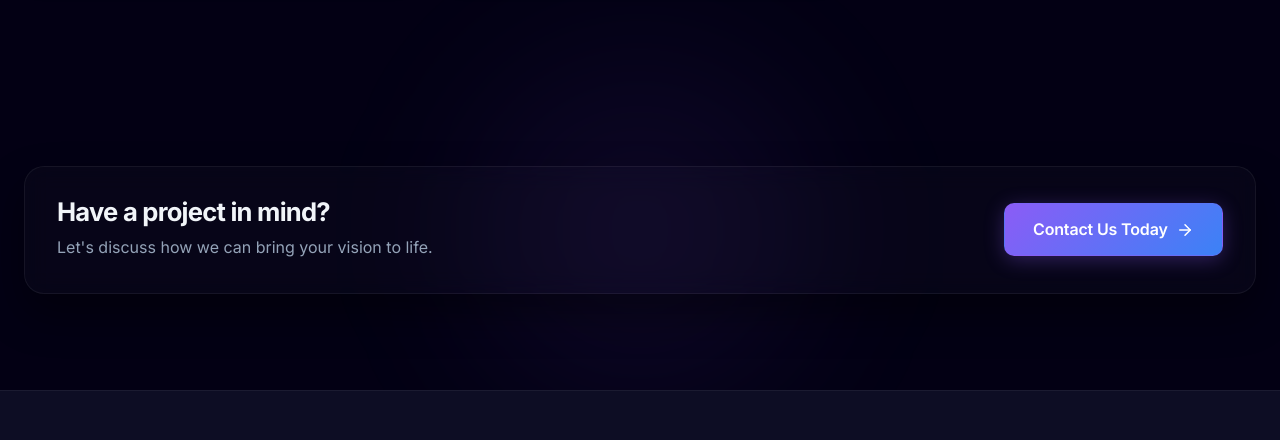
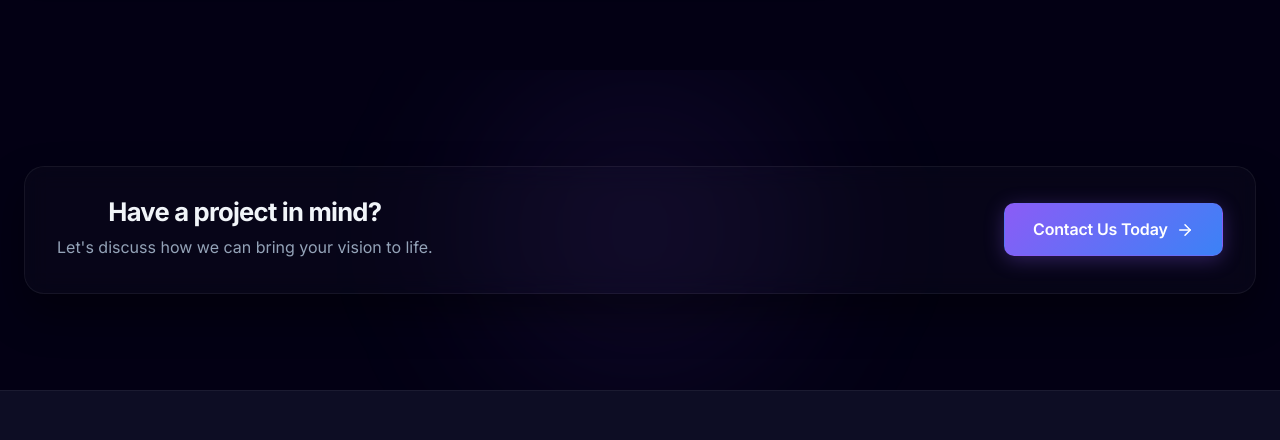
Before and after one commit to Vivek-Biswal/Pixora, a React (Vite) app: page /portfolio in a window 1280 px wide. Shown: the part 1710-2150 px from the top of the page. Built offline with nearby package versions, Linux system fonts and the light colour scheme; no server answers.

Commit message:
fix(mobile): resolve global horizontal overflow caused by background glows and fix drawer scrolling

```diff
--- a/src/components/Navbar.css
+++ b/src/components/Navbar.css
@@ -433,7 +433,7 @@
   top: 0;
   right: 0;
   width: 300px;
-  height: 100vh;
+  height: 100dvh;
   background: rgba(10, 10, 30, 0.97);
   backdrop-filter: blur(24px);
   -webkit-backdrop-filter: blur(24px);
@@ -443,6 +443,7 @@
   flex-direction: column;
   padding: var(--space-6);
   gap: var(--space-6);
+  overflow-y: auto;
 }
 
 [data-theme="light"] .nav-drawer {
@@ -463,6 +464,12 @@
   gap: var(--space-1);
   flex: 1;
   list-style: none;
+  overflow-y: auto;
+  -ms-overflow-style: none;
+  scrollbar-width: none;
+}
+.nav-drawer__links::-webkit-scrollbar {
+  display: none;
 }
 
 .nav-drawer__link {
--- a/src/pages/Portfolio/Portfolio.jsx
+++ b/src/pages/Portfolio/Portfolio.jsx
@@ -27,7 +27,7 @@ const Portfolio = () => {
     <div className="portfolio-page" style={{ paddingTop: 'var(--navbar-height)' }}>
       {/* Hero */}
       <section className="section" style={{ textAlign: 'center', position: 'relative' }}>
-        <div style={{ position: 'absolute', top: '-50%', left: '50%', transform: 'translateX(-50%)', width: '800px', height: '800px', background: 'radial-gradient(circle, rgba(59, 130, 246, 0.15) 0%, transparent 60%)', filter: 'blur(60px)', zIndex: 0, pointerEvents: 'none' }} />
+        <div style={{ position: 'absolute', top: '-50%', left: '50%', transform: 'translateX(-50%)', width: '100%', maxWidth: '800px', height: '800px', background: 'radial-gradient(circle, rgba(59, 130, 246, 0.15) 0%, transparent 60%)', filter: 'blur(60px)', zIndex: 0, pointerEvents: 'none' }} />
         <div className="container" style={{ position: 'relative', zIndex: 1 }}>
           <ScrollAnimator animation="fade-in">
             <span className="section-badge">Our Work</span>
@@ -81,9 +81,9 @@ const Portfolio = () => {
       </section>
 
       {/* CTA */}
-      <section className="section" style={{ position: 'relative' }}>
-        <div style={{ position: 'absolute', top: '50%', left: '50%', transform: 'translate(-50%, -50%)', width: '600px', height: '600px', background: 'radial-gradient(circle, rgba(139, 92, 246, 0.1) 0%, transparent 60%)', filter: 'blur(60px)', zIndex: 0, pointerEvents: 'none' }} />
-        <div className="container" style={{ position: 'relative', zIndex: 1 }}>
+      <section className="section" style={{ position: 'relative', overflow: 'hidden' }}>
+        <div style={{ position: 'absolute', top: '50%', left: '50%', transform: 'translate(-50%, -50%)', width: '100%', maxWidth: '600px', height: '600px', background: 'radial-gradient(circle, rgba(139, 92, 246, 0.1) 0%, transparent 60%)', filter: 'blur(60px)', zIndex: 0, pointerEvents: 'none' }} />
+        <div className="container" style={{ position: 'relative', zIndex: 1, textAlign: 'center' }}>
           <div className="card" style={{ display: 'flex', alignItems: 'center', justifyContent: 'space-between', flexWrap: 'wrap', gap: '20px', background: 'rgba(255,255,255,0.02)', backdropFilter: 'blur(12px)', border: '1px solid var(--border-subtle)', boxShadow: '0 20px 40px rgba(0,0,0,0.4)' }}>
             <div>
               <h3 style={{ fontSize: 'var(--fs-h3)', marginBottom: '8px' }}>Have a project in mind?</h3>
--- a/src/pages/Pricing/Pricing.jsx
+++ b/src/pages/Pricing/Pricing.jsx
@@ -41,7 +41,7 @@ const Pricing = () => {
       {/* Hero */}
       <section className="section" style={{ textAlign: 'center', position: 'relative' }}>
         {/* Background glow */}
-        <div style={{ position: 'absolute', top: '-50%', left: '50%', transform: 'translateX(-50%)', width: '800px', height: '800px', background: 'radial-gradient(circle, rgba(139,92,246,0.15) 0%, transparent 60%)', filter: 'blur(60px)', zIndex: 0, pointerEvents: 'none' }} />
+        <div style={{ position: 'absolute', top: '-50%', left: '50%', transform: 'translateX(-50%)', width: '100%', maxWidth: '800px', height: '800px', background: 'radial-gradient(circle, rgba(139,92,246,0.15) 0%, transparent 60%)', filter: 'blur(60px)', zIndex: 0, pointerEvents: 'none' }} />
 
         <div className="container" style={{ position: 'relative', zIndex: 1 }}>
           <ScrollAnimator animation="fade-in">
--- a/src/pages/Request/Request.jsx
+++ b/src/pages/Request/Request.jsx
@@ -110,8 +110,8 @@ const Request = () => {
   return (
     <div className="request-page" style={{ paddingTop: 'var(--navbar-height)' }}>
       <Toaster position="top-right" />
-      <section className="section" style={{ textAlign: 'center', position: 'relative' }}>
-        <div style={{ position: 'absolute', top: '-50%', left: '50%', transform: 'translateX(-50%)', width: '800px', height: '800px', background: 'radial-gradient(circle, rgba(139, 92, 246, 0.15) 0%, transparent 60%)', filter: 'blur(60px)', zIndex: 0, pointerEvents: 'none' }} />
+      <section className="section" style={{ position: 'relative', overflow: 'hidden' }}>
+        <div style={{ position: 'absolute', top: '-50%', left: '50%', transform: 'translateX(-50%)', width: '100%', maxWidth: '800px', height: '800px', background: 'radial-gradient(circle, rgba(139, 92, 246, 0.15) 0%, transparent 60%)', filter: 'blur(60px)', zIndex: 0, pointerEvents: 'none' }} />
         <div className="container" style={{ position: 'relative', zIndex: 1 }}>
           <ScrollAnimator animation="fade-in">
             <span className="section-badge">Start Your Project</span>
--- a/src/pages/Services/Services.jsx
+++ b/src/pages/Services/Services.jsx
@@ -62,7 +62,7 @@ const Services = () => {
     <div className="services-page" style={{ paddingTop: 'var(--navbar-height)' }}>
       {/* Page Hero */}
       <section className="section" style={{ textAlign: 'center', position: 'relative' }}>
-        <div style={{ position: 'absolute', top: '-50%', left: '50%', transform: 'translateX(-50%)', width: '800px', height: '800px', background: 'radial-gradient(circle, rgba(139, 92, 246, 0.15) 0%, transparent 60%)', filter: 'blur(60px)', zIndex: 0, pointerEvents: 'none' }} />
+        <div style={{ position: 'absolute', top: '-50%', left: '50%', transform: 'translateX(-50%)', width: '100%', maxWidth: '800px', height: '800px', background: 'radial-gradient(circle, rgba(139, 92, 246, 0.15) 0%, transparent 60%)', filter: 'blur(60px)', zIndex: 0, pointerEvents: 'none' }} />
         <div className="container" style={{ position: 'relative', zIndex: 1 }}>
           <ScrollAnimator animation="fade-in">
             <span className="section-badge">What We Do</span>
--- a/src/styles/base.css
+++ b/src/styles/base.css
@@ -19,6 +19,7 @@ html {
   -webkit-text-size-adjust: 100%;
   text-size-adjust: 100%;
   font-size: 16px;
+  overflow-x: hidden;
 }
 
 body {
```
